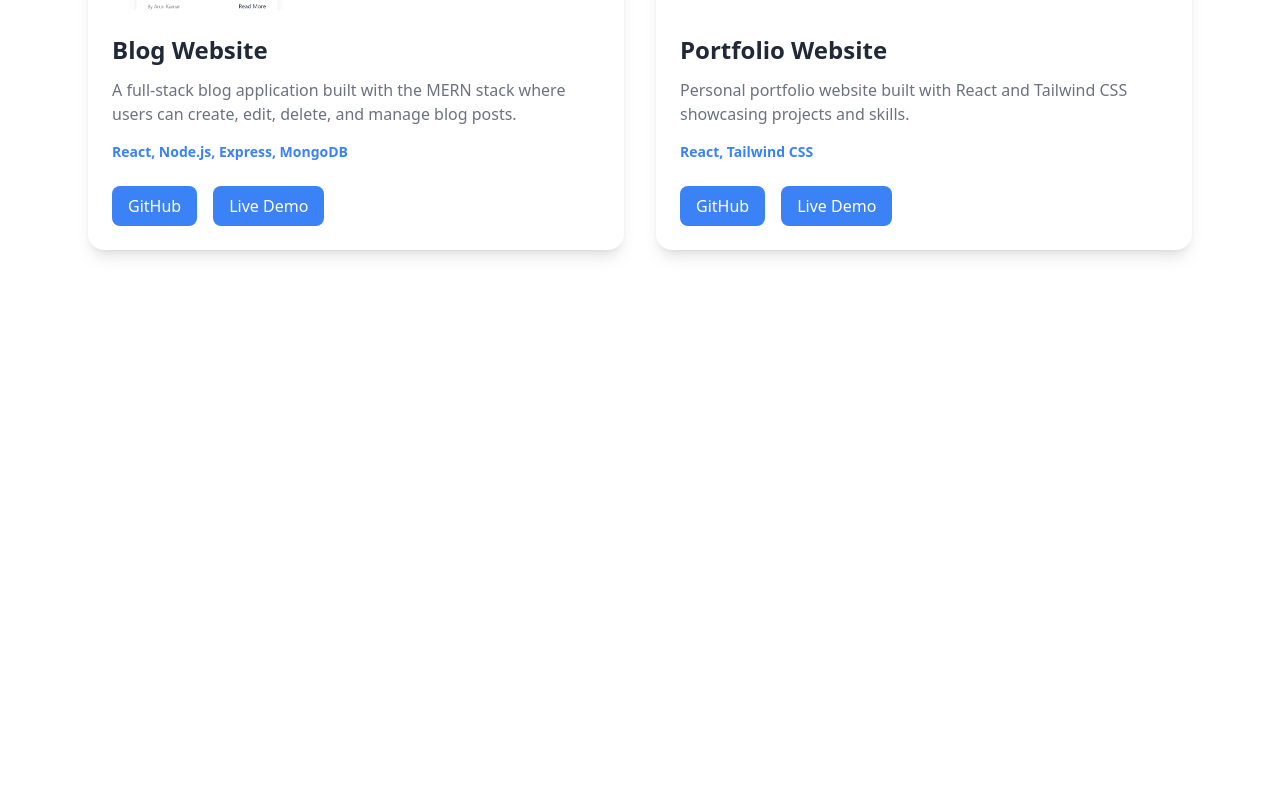
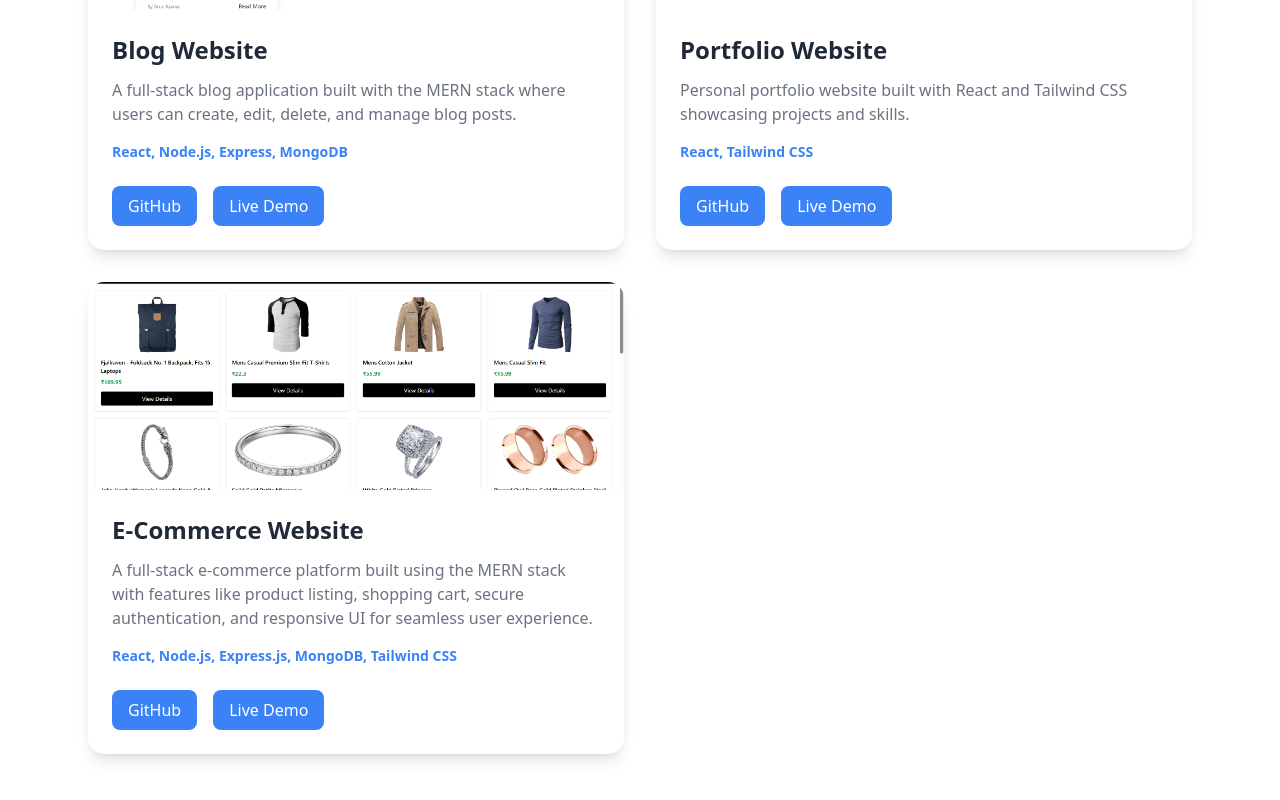
Before and after one commit to Arunkumar2026/MyPortfolio, a React (Vite) app in the folder frontend/: page /projects in a window 1280 px wide. Shown: the part 414-1214 px from the top of the page. Before the commit the page ends 864 px from the top, so only its background shows below. Built offline with nearby package versions, Linux system fonts and the light colour scheme.

Commit message:
this is frontend

```diff
--- a/frontend/src/pages/Projects.jsx
+++ b/frontend/src/pages/Projects.jsx
@@ -15,6 +15,15 @@ const projects = [
         github: "https://github.com/Arunkumar2026/MyPortfolio",
         live: "https://my-portfolio-khaki-xi-37.vercel.app",
         image: "/portfolio.png",
+
+    },
+    {
+        title: "E-Commerce Website",
+        description:"A full-stack e-commerce platform built using the MERN stack with features like product listing, shopping cart, secure authentication, and responsive UI for seamless user experience.",
+        tech: "React, Node.js, Express.js, MongoDB, Tailwind CSS",
+        github: "https://github.com/Arunkumar2026/shopzone",
+        live: "https://shopzone-orcin.vercel.app/",
+        image: "/ecommerce.png",
 
     }
 ];
```
Also changed, not shown: frontend/public/ecommerce.png (added).
